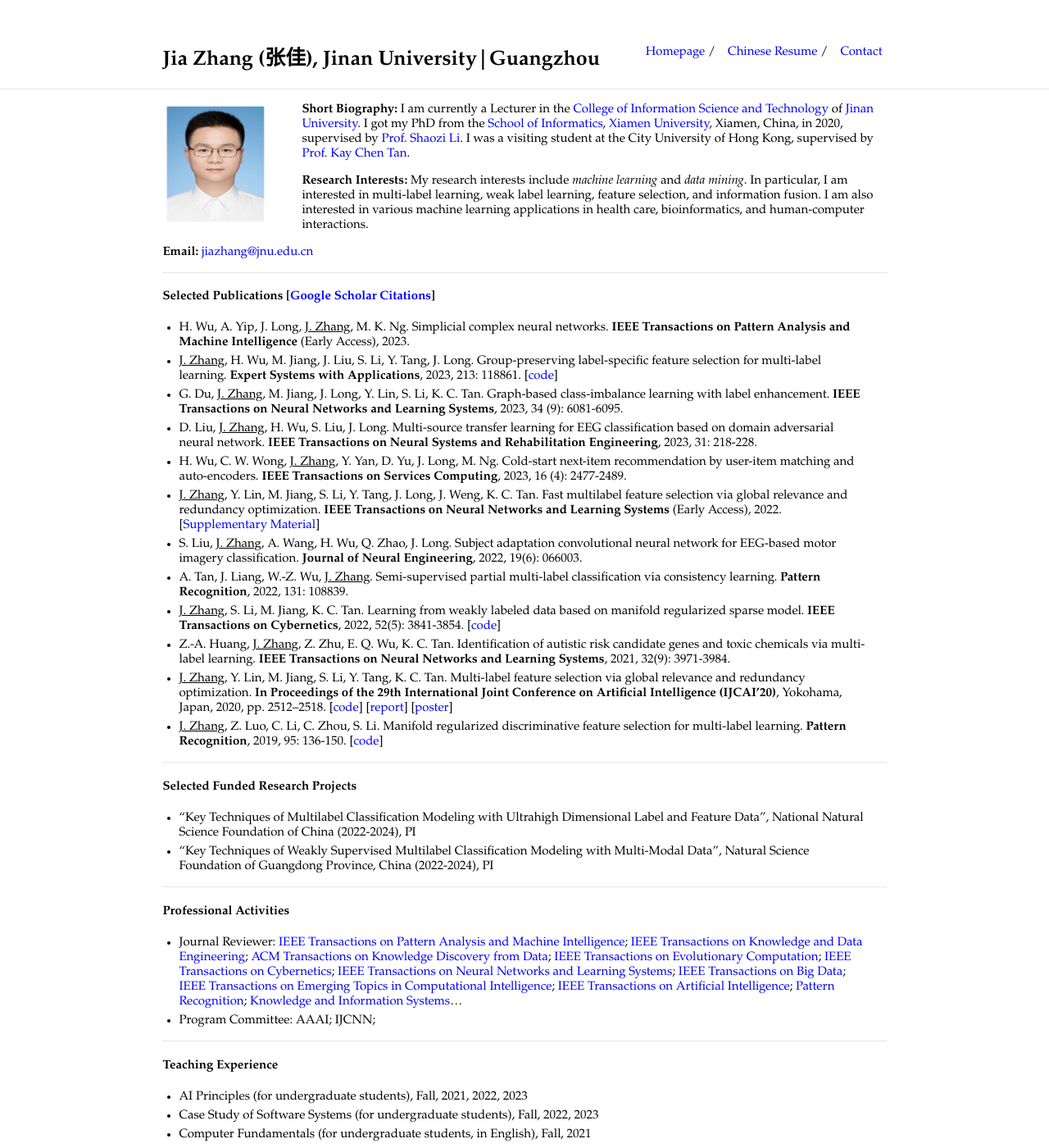
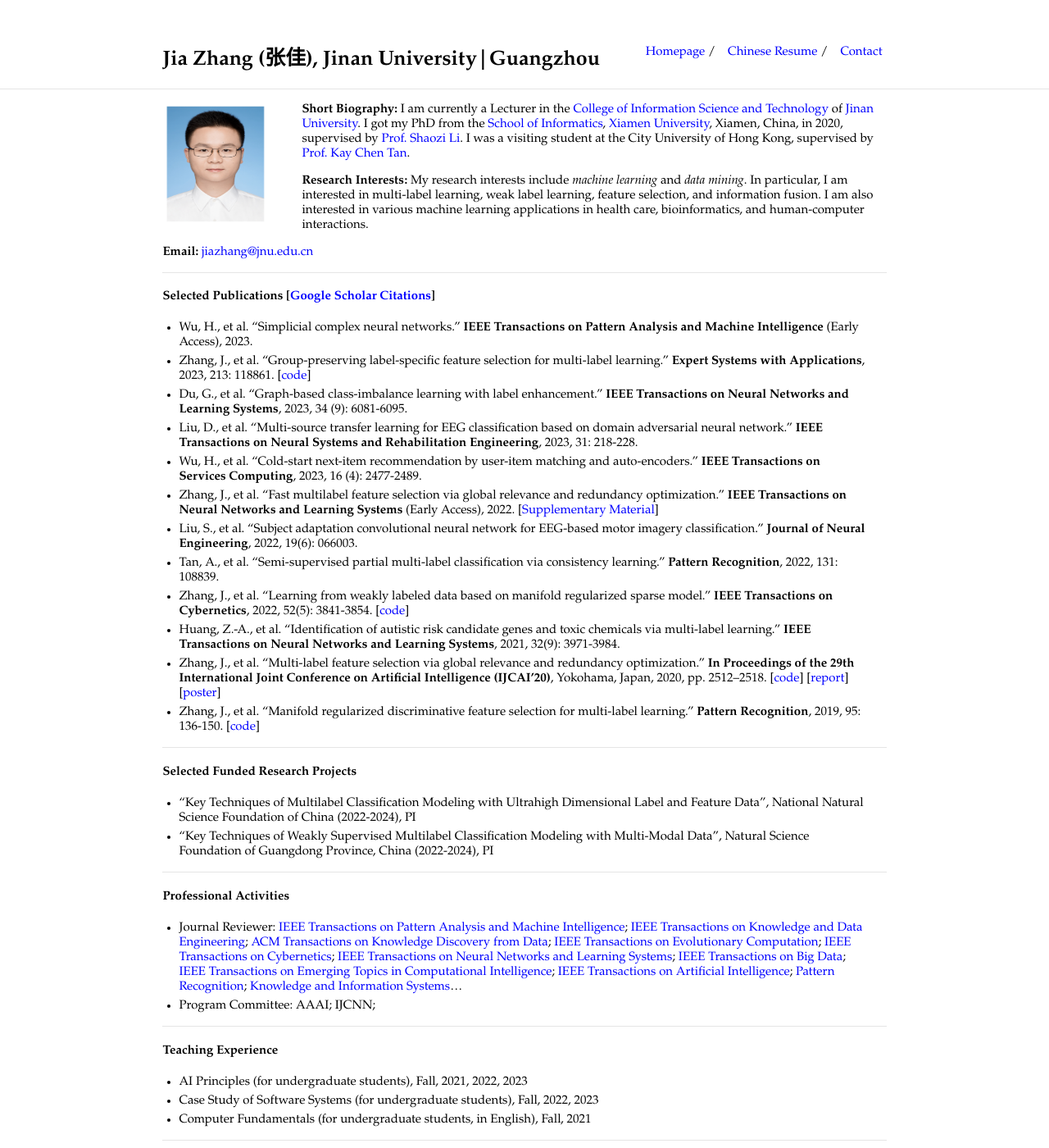
Before and after one commit to jiazhang-ml/jiazhang-ml.github.io, a Jekyll site: the page built from index.md, in a window 1280 px wide and 1400 px high. Shown: the whole window at 82% size. Built offline with Jekyll 4.4.1, drawn with Linux system fonts in a browser that asks for light colours; some of the changed text lies outside the part shown.

Commit message:
Update index.md

```diff
--- a/index.md
+++ b/index.md
@@ -15,18 +15,18 @@ layout: default
 
 #### Selected Publications [[Google Scholar Citations](https://scholar.google.com.hk/citations?user=yBaTk-gAAAAJ&hl=en)]
 
-* H. Wu, A. Yip, J. Long, <u>J. Zhang</u>, M. K. Ng. Simplicial complex neural networks. **IEEE Transactions on Pattern Analysis and Machine Intelligence** (Early Access), 2023.
-* <u>J. Zhang</u>, H. Wu, M. Jiang, J. Liu, S. Li, Y. Tang, J. Long. Group-preserving label-specific feature selection for multi-label learning. **Expert Systems with Applications**, 2023, 213: 118861. [[code](https://codeocean.com/capsule/1281687/tree/v1)]
-* G. Du, <u>J. Zhang</u>, M. Jiang, J. Long, Y. Lin, S. Li, K. C. Tan. Graph-based class-imbalance learning with label enhancement. **IEEE Transactions on Neural Networks and Learning Systems**, 2023, 34 (9): 6081-6095.
-* D. Liu, <u>J. Zhang</u>, H. Wu, S. Liu, J. Long. Multi-source transfer learning for EEG classification based on domain adversarial neural network. **IEEE Transactions on Neural Systems and Rehabilitation Engineering**, 2023, 31: 218-228.
-* H. Wu, C. W. Wong, <u>J. Zhang</u>, Y. Yan, D. Yu, J. Long, M. Ng. Cold-start next-item recommendation by user-item matching and auto-encoders. **IEEE Transactions on Services Computing**, 2023, 16 (4): 2477-2489.
-* <u>J. Zhang</u>, Y. Lin, M. Jiang, S. Li, Y. Tang, J. Long, J. Weng, K. C. Tan. Fast multilabel feature selection via global relevance and redundancy optimization. **IEEE Transactions on Neural Networks and Learning Systems** (Early Access), 2022. [[Supplementary Material](SM-GRROfast.pdf)]
-* S. Liu, <u>J. Zhang</u>, A. Wang, H. Wu,  Q. Zhao, J. Long. Subject adaptation convolutional neural network for EEG-based motor imagery classification. **Journal of Neural Engineering**, 2022, 19(6): 066003.
-* A. Tan, J. Liang, W.-Z. Wu, <u>J. Zhang</u>. Semi-supervised partial multi-label classification via consistency learning. **Pattern Recognition**, 2022, 131: 108839.
-* <u>J. Zhang</u>, S. Li, M. Jiang, K. C. Tan. Learning from weakly labeled data based on manifold regularized sparse model. **IEEE Transactions on Cybernetics**, 2022, 52(5): 3841-3854. [[code](MSWL-master.zip)]
-* Z.-A. Huang, <u>J. Zhang</u>, Z. Zhu, E. Q. Wu, K. C. Tan. Identification of autistic risk candidate genes and toxic chemicals via multi-label learning. **IEEE Transactions on Neural Networks and Learning Systems**, 2021, 32(9): 3971-3984.
-* <u>J. Zhang</u>, Y. Lin, M. Jiang, S. Li, Y. Tang, K. C. Tan. Multi-label feature selection via global relevance and redundancy optimization. **In Proceedings of the 29th International Joint Conference on Artificial Intelligence (IJCAI’20)**, Yokohama, Japan, 2020, pp. 2512–2518. [[code](GRRO-master.zip)] [[report](v15.pptx)] [[poster](poster.pdf)]
-* <u>J. Zhang</u>, Z. Luo, C. Li, C. Zhou, S. Li. Manifold regularized discriminative feature selection for multi-label learning. **Pattern Recognition**, 2019, 95: 136-150. [[code](MDFS-master.zip)]
+* Wu, H., et al. "Simplicial complex neural networks." **IEEE Transactions on Pattern Analysis and Machine Intelligence** (Early Access), 2023.
+* Zhang, J., et al. "Group-preserving label-specific feature selection for multi-label learning." **Expert Systems with Applications**, 2023, 213: 118861. [[code](https://codeocean.com/capsule/1281687/tree/v1)]
+* Du, G., et al. "Graph-based class-imbalance learning with label enhancement." **IEEE Transactions on Neural Networks and Learning Systems**, 2023, 34 (9): 6081-6095.
+* Liu, D., et al. "Multi-source transfer learning for EEG classification based on domain adversarial neural network." **IEEE Transactions on Neural Systems and Rehabilitation Engineering**, 2023, 31: 218-228.
+* Wu, H., et al. "Cold-start next-item recommendation by user-item matching and auto-encoders." **IEEE Transactions on Services Computing**, 2023, 16 (4): 2477-2489.
+* Zhang, J., et al. "Fast multilabel feature selection via global relevance and redundancy optimization." **IEEE Transactions on Neural Networks and Learning Systems** (Early Access), 2022. [[Supplementary Material](SM-GRROfast.pdf)]
+* Liu, S., et al. "Subject adaptation convolutional neural network for EEG-based motor imagery classification." **Journal of Neural Engineering**, 2022, 19(6): 066003.
+* Tan, A., et al. "Semi-supervised partial multi-label classification via consistency learning." **Pattern Recognition**, 2022, 131: 108839.
+* Zhang, J., et al. "Learning from weakly labeled data based on manifold regularized sparse model." **IEEE Transactions on Cybernetics**, 2022, 52(5): 3841-3854. [[code](MSWL-master.zip)]
+* Huang, Z.-A., et al. "Identification of autistic risk candidate genes and toxic chemicals via multi-label learning." **IEEE Transactions on Neural Networks and Learning Systems**, 2021, 32(9): 3971-3984.
+* Zhang, J., et al. "Multi-label feature selection via global relevance and redundancy optimization." **In Proceedings of the 29th International Joint Conference on Artificial Intelligence (IJCAI’20)**, Yokohama, Japan, 2020, pp. 2512–2518. [[code](GRRO-master.zip)] [[report](v15.pptx)] [[poster](poster.pdf)]
+* Zhang, J., et al. "Manifold regularized discriminative feature selection for multi-label learning." **Pattern Recognition**, 2019, 95: 136-150. [[code](MDFS-master.zip)]
 
 ---
 
@@ -54,7 +54,7 @@ layout: default
 
 #### Talks
 
-* "Discriminative Feature Learning Algorithms for Multilabel Classification", Minnan Normal University, Zhangzhou, June 18, 2023.
-* "Recent Progress on Several Multilabel Learning Topics", Huaqiao University, Xiamen, May 19, 2022.
-* "Identification of Health State Based on Large-Scale Traditional Chinese Medicine Data", Jinan University, Guangzhou, June 19, 2021.
-* "Research on Key Technologies for Multilabel Learning under Complex Data Environments", Zhejiang Ocean University, Zhoushan, June 6, 2020.
+* "Discriminative Feature Learning Algorithms for Multilabel Classification", Minnan Normal University, Zhangzhou, June 18, 2023
+* "Recent Progress on Several Multilabel Learning Topics", Huaqiao University, Xiamen, May 19, 2022
+* "Identification of Health State Based on Large-Scale Traditional Chinese Medicine Data", Jinan University, Guangzhou, June 19, 2021
+* "Research on Key Technologies for Multilabel Learning under Complex Data Environments", Zhejiang Ocean University, Zhoushan, June 6, 2020
```
